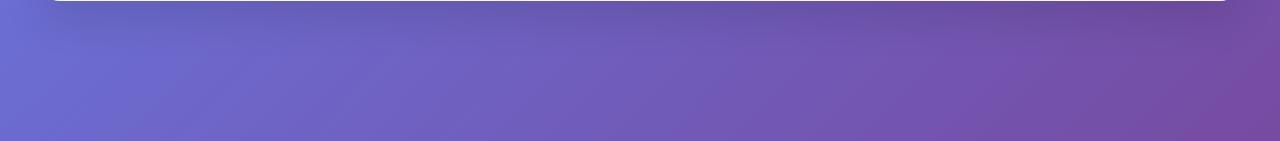
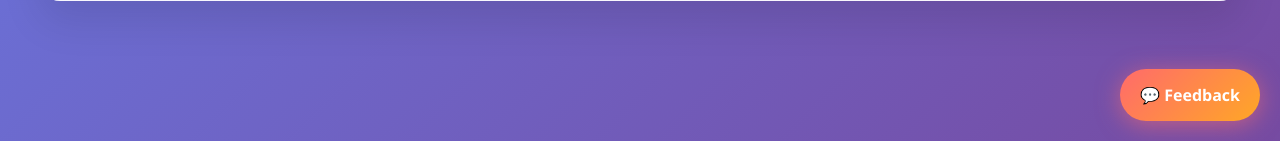
Before and after one commit to SudipMondal704/Smart-Food-Waste-Management-System, a PHP site: page /php/Donerpanel.php in a window 1280 px wide. Shown: the part 659-800 px from the top of the page. Run offline with PHP 8.4, Linux system fonts and the light colour scheme; the visitor is signed in with stand-in values (Sample User, id 1); data that the repository does not hold is empty.

Commit message:
add feedback+notification for new NGO signup

```diff
--- a/Donerpanel.php
+++ b/Donerpanel.php
@@ -466,6 +466,52 @@ $conn->close();
             transform: translateY(-2px);
             box-shadow: 0 10px 20px rgba(0, 0, 0, 0.2);
         }
+
+        /* Feedback Button Styles */
+        .feedback-btn {
+            position: fixed;
+            bottom: 20px;
+            right: 20px;
+            background: linear-gradient(135deg, #ff6b6b, #ffa726);
+            color: white;
+            padding: 15px 20px;
+            border: none;
+            border-radius: 50px;
+            font-size: 1em;
+            font-weight: 600;
+            cursor: pointer;
+            transition: all 0.3s ease;
+            text-decoration: none;
+            display: flex;
+            align-items: center;
+            gap: 8px;
+            box-shadow: 0 4px 15px rgba(255, 107, 107, 0.4);
+            z-index: 1000;
+            animation: pulse 2s infinite;
+        }
+
+        .feedback-btn:hover {
+            transform: translateY(-3px) scale(1.05);
+            box-shadow: 0 8px 25px rgba(255, 107, 107, 0.6);
+            background: linear-gradient(135deg, #ff5252, #ff9800);
+        }
+
+        .feedback-btn:active {
+            transform: translateY(-1px) scale(1.02);
+        }
+
+        @keyframes pulse {
+            0% {
+                box-shadow: 0 4px 15px rgba(255, 107, 107, 0.4);
+            }
+            50% {
+                box-shadow: 0 4px 25px rgba(255, 107, 107, 0.6);
+            }
+            100% {
+                box-shadow: 0 4px 15px rgba(255, 107, 107, 0.4);
+            }
+        }
+
          @media (max-width: 768px) {
             .dashboard-grid {
                 grid-template-columns: 1fr;
@@ -512,6 +558,13 @@ $conn->close();
                 flex-direction: column;
                 align-items: flex-start;
                 gap: 10px;
+            }
+
+            .feedback-btn {
+                bottom: 15px;
+                right: 15px;
+                padding: 12px 16px;
+                font-size: 0.9em;
             }
         }
     </style>
@@ -667,6 +720,12 @@ $conn->close();
             </div>
         </div>
     </div>
+
+    <!-- Feedback Button -->
+    <a href="feedback.php" class="feedback-btn">
+        💬 Feedback
+    </a>
+
 <script>
         function showTab(tabName) {
             const tabContents = document.querySelectorAll('.tab-content');
--- a/signup.php
+++ b/signup.php
@@ -59,6 +59,7 @@ if ($_SERVER["REQUEST_METHOD"] == "POST") {
             $res = mysqli_query($conn,"INSERT INTO notification set title='New User Signup', details='".$_POST['username']." has signed up in your portal',date='".date('Y-m-d')."',time='".date('H:i:s')."'  ");
         } else {
             $stmt = $conn->prepare("INSERT INTO ngo (ngo_name, address, email, phone, password, image) VALUES (?, ?, ?, ?, ?, ?)");
+              $res = mysqli_query($conn,"INSERT INTO notification set title='New NGO Signup', details='".$_POST['username']." has signed up in your portal',date='".date('Y-m-d')."',time='".date('H:i:s')."'  ");
         }
 
         $stmt->bind_param("ssssss", $name, $address, $email, $phone, $password, $unique_name);
```
Also changed, not shown: admin/AdminLogout.php (added, +7 -0 lines), home/uploaded_img/1750594049_Donor_13_1749498542.jpg (added), home/uploaded_img/1750594573_1749794222_Cooke-food.jpg (added), home/uploaded_img/1750594832_Donor_1_1750233566.jpg (added).
